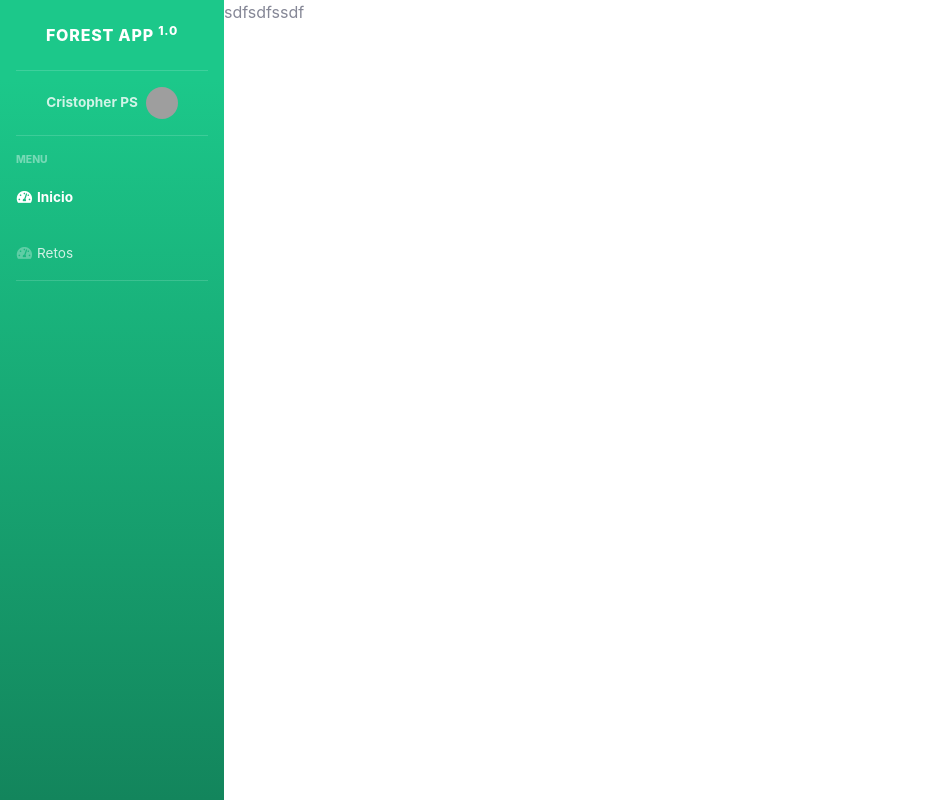
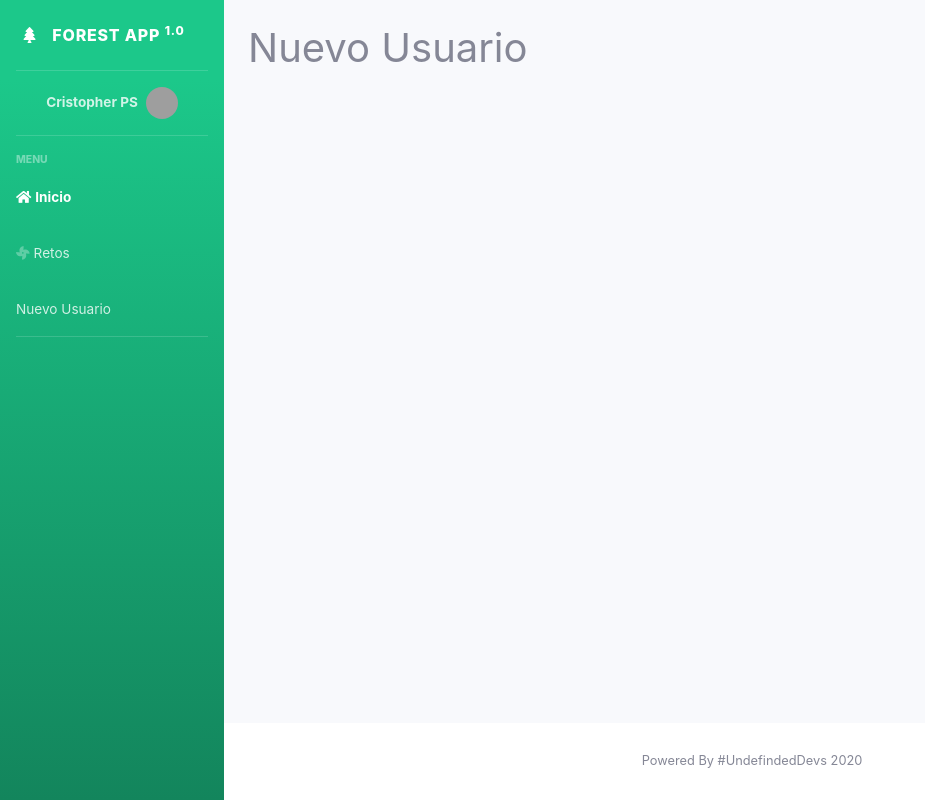
Before and after one commit to Undefined-Devs/forest-app, a Vue app: page /new-user in a window 1280 px wide. Shown: the whole page, without its empty margins (0-925 px from the left). Built offline with nearby package versions, Linux system fonts and the light colour scheme; grey boxes are pictures that could not be loaded.

Commit message:
se agregan vistas de retos y nuevo usuario

```diff
--- a/src/components/SideBar.vue
+++ b/src/components/SideBar.vue
@@ -6,6 +6,7 @@
   >
     <!-- Sidebar - Brand -->
     <a class="sidebar-brand d-flex align-items-center justify-content-center" href="index.html">
+      <i class="fas fa-tree"></i>
       <div class="sidebar-brand-text mx-3">Forest App <sup>1.0</sup></div>
     </a>
 
@@ -35,15 +36,21 @@
 
     <li class="nav-item active">
       <a class="nav-link" href="/">
-        <i class="fas fa-fw fa-tachometer-alt"></i>
+        <i class="fas fa-home"></i>
         <span>Inicio</span></a
       >
     </li>
 
     <li class="nav-item">
       <a class="nav-link" href="/challenges">
-        <i class="fas fa-fw fa-tachometer-alt"></i>
+        <i class="fas fa-fan"></i>
         <span>Retos</span></a
+      >
+    </li>
+
+    <li class="nav-item">
+      <a class="nav-link" href="/new-user">
+        <span>Nuevo Usuario</span></a
       >
     </li>
 
--- a/src/router/index.js
+++ b/src/router/index.js
@@ -11,12 +11,20 @@ const routes = [
     component: Home,
   },
   {
-    path: '/about',
-    name: 'About',
+    path: '/challenges',
+    name: 'Challenges',
     // route level code-splitting
     // this generates a separate chunk (about.[hash].js) for this route
     // which is lazy-loaded when the route is visited.
-    component: () => import(/* webpackChunkName: "about" */ '../views/About.vue'),
+    component: () => import(/* webpackChunkName: "about" */ '../views/Challenges.vue'),
+  },
+  {
+    path: '/new-user',
+    name: 'NewUser',
+    // route level code-splitting
+    // this generates a separate chunk (about.[hash].js) for this route
+    // which is lazy-loaded when the route is visited.
+    component: () => import(/* webpackChunkName: "about" */ '../views/NewUser.vue'),
   },
   {
     path: '*',
--- /dev/null
+++ b/src/views/Challenges.vue
@@ -0,0 +1,27 @@
+<template>
+  <!-- Content Wrapper -->
+  <div id="content-wrapper" class="d-flex flex-column">
+    <!-- Main Content -->
+    <div id="content">
+
+      <!-- Begin Page Content -->
+      <div class="container-fluid mt-4">
+        <h1>Retos</h1>
+      </div>
+      <!-- /.container-fluid -->
+    </div>
+    <!-- End of Main Content -->
+
+    <!-- Footer -->
+    <vue-footer/>
+
+  </div>
+  <!-- End of Content Wrapper -->
+</template>
+
+<script>
+// @ is an alias to /src
+export default {
+  name: 'Challenges',
+};
+</script>
--- /dev/null
+++ b/src/views/NewUser.vue
@@ -0,0 +1,27 @@
+<template>
+  <!-- Content Wrapper -->
+  <div id="content-wrapper" class="d-flex flex-column">
+    <!-- Main Content -->
+    <div id="content">
+
+      <!-- Begin Page Content -->
+      <div class="container-fluid mt-4">
+        <h1>Nuevo Usuario</h1>
+      </div>
+      <!-- /.container-fluid -->
+    </div>
+    <!-- End of Main Content -->
+
+    <!-- Footer -->
+    <vue-footer/>
+
+  </div>
+  <!-- End of Content Wrapper -->
+</template>
+
+<script>
+// @ is an alias to /src
+export default {
+  name: 'NewUser',
+};
+</script>
```
